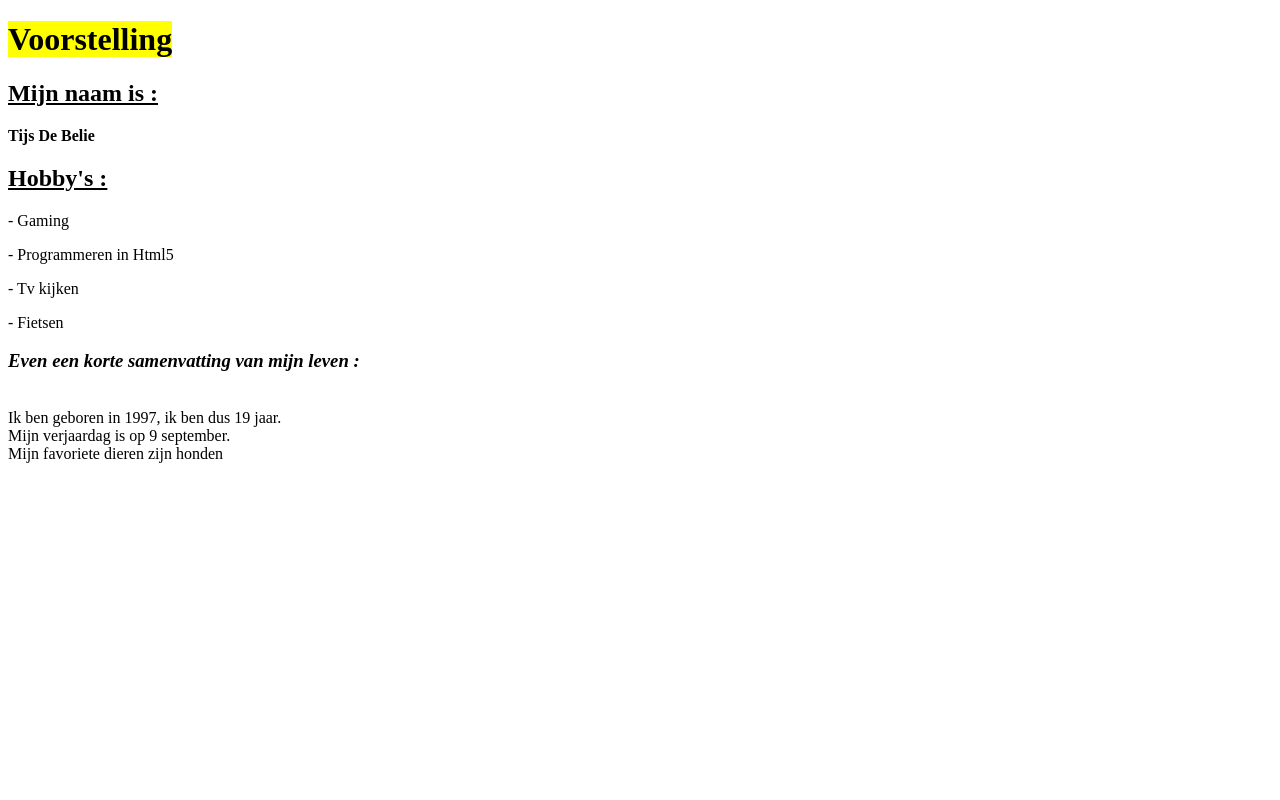
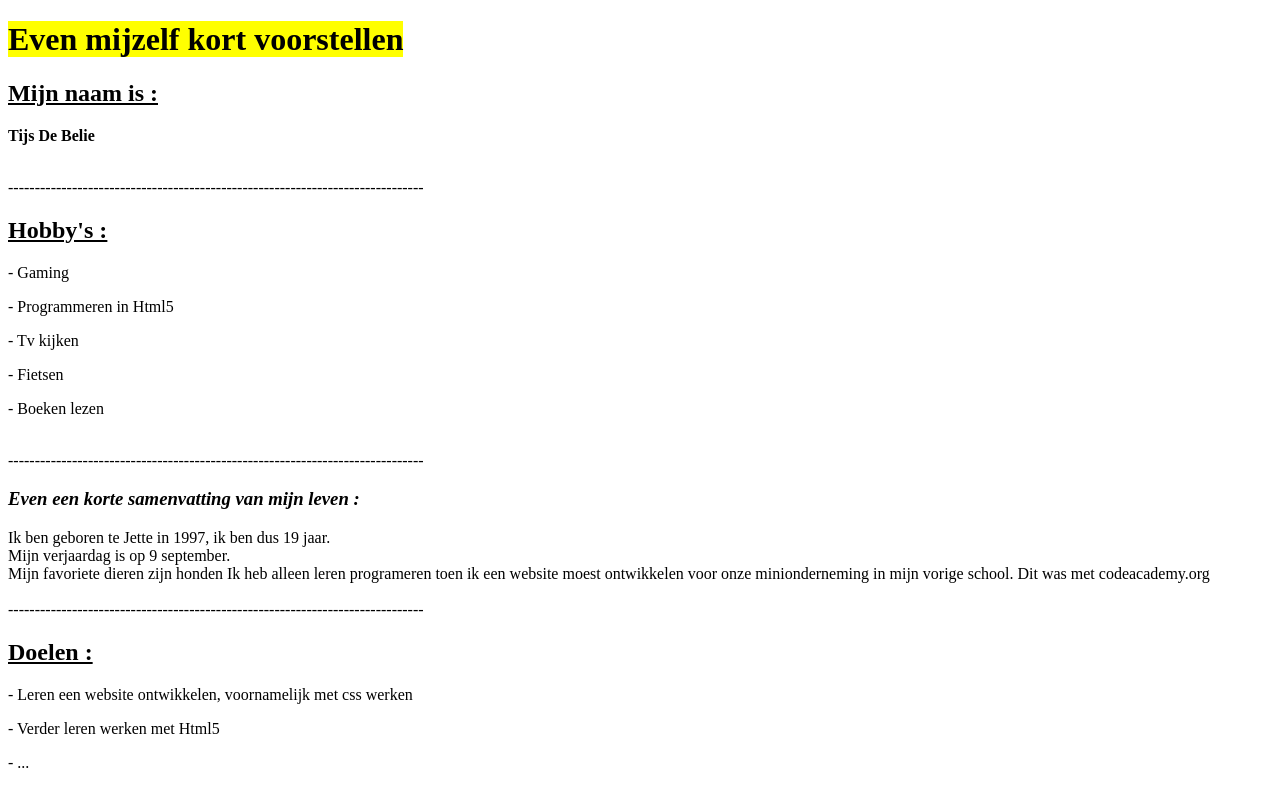
Before and after one commit to TijsDeBelie/MobileAndInternet1.html, a plain HTML site: page Les 1/les1-TijsDeBelie.html in a window 1280 px wide. Drawn offline with Linux system fonts and the light colour scheme.

Commit message:
Tweede versie van opdracht les 1

```diff
--- a/Les 1/les1-TijsDeBelie.html
+++ b/Les 1/les1-TijsDeBelie.html
@@ -10,12 +10,17 @@
 	</head>
 
 	<body>
-        <h1><mark>Voorstelling</mark></h1>
+
+        <h1><mark>Even mijzelf kort voorstellen</mark></h1>
 
         <div>
             <u><h2>Mijn naam is :</h2></u>
 
             <p><strong>Tijs De Belie</strong></p>
+
+        <br><a>------------------------------------------------------------------------------</a>
+
+
         </div>
         <div>
             <u><h2>Hobby's :</h2></u>
@@ -23,22 +28,25 @@
              <p>- Programmeren in Html5</p>
              <p>- Tv kijken</p>
              <p>- Fietsen</p>
+             <p>- Boeken lezen</p>
+
+        <br><a>------------------------------------------------------------------------------</a>
 
         </div>
-        <div><em><h3>Even een korte samenvatting van mijn leven :</h3></em><br>
-            <a>Ik ben geboren in 1997, ik ben dus 19 jaar.
+        <div><em><h3>Even een korte samenvatting van mijn leven :</h3></em>
+            <a>Ik ben geboren te Jette in 1997, ik ben dus 19 jaar.
             <br> Mijn verjaardag is op 9 september.
-            <br>Mijn favoriete dieren zijn honden</a>
+            <br>Mijn favoriete dieren zijn honden
+            Ik heb alleen leren programeren toen ik een website moest ontwikkelen voor onze minionderneming in mijn vorige school. Dit was met <link>codeacademy.org</link></a><br>
+
+        <br><a>------------------------------------------------------------------------------</a>
         </div>
+        <div>
+             <u><h2>Doelen :</h2></u>
+             <p>- Leren een website ontwikkelen, voornamelijk met css werken</p>
+             <p>- Verder leren werken met Html5</p>
+             <p>- ...</p>
 
-
-
-
-
-
-
-
-
-
-	</body>
+        </div>
+    </body>
 </html>
```
